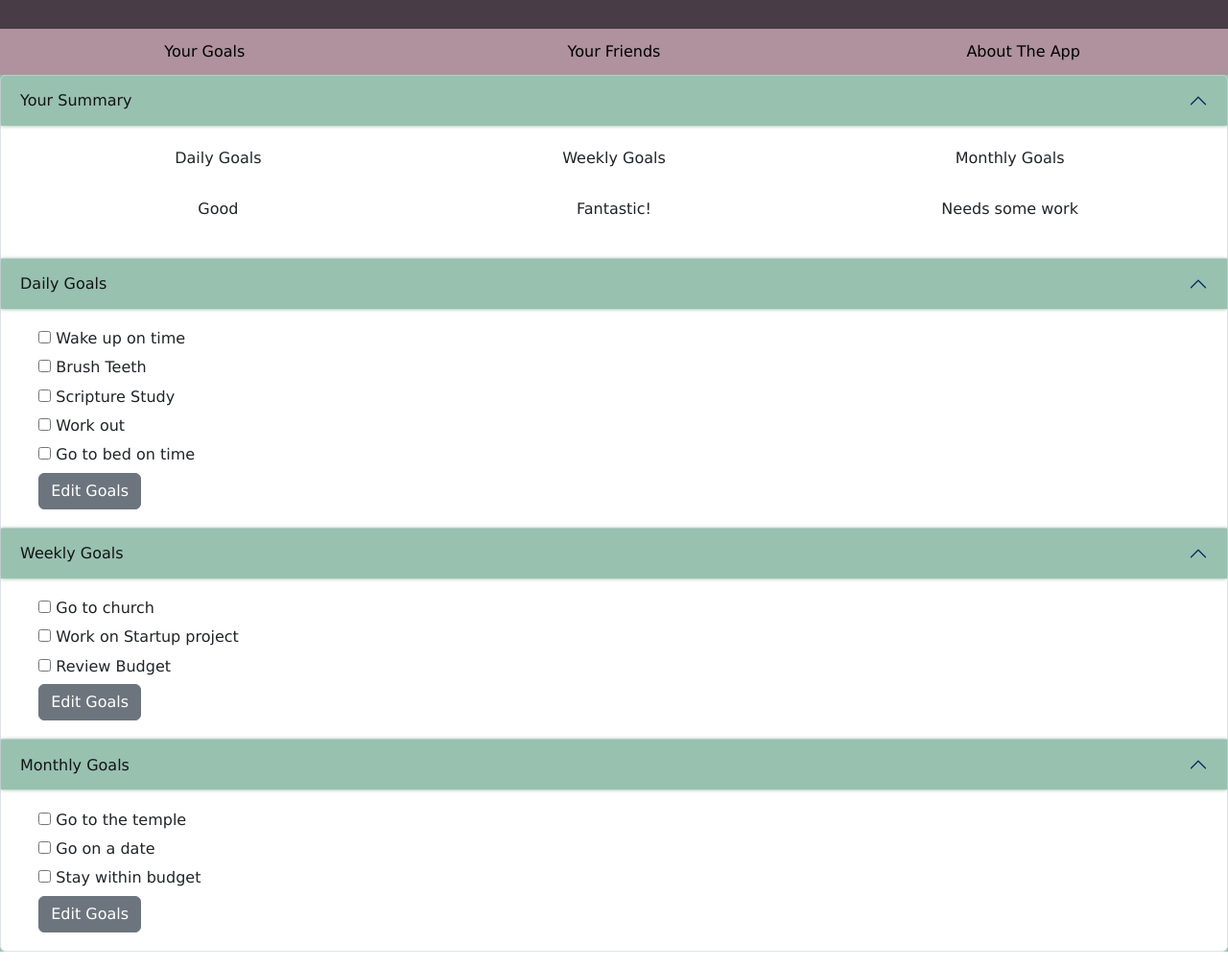
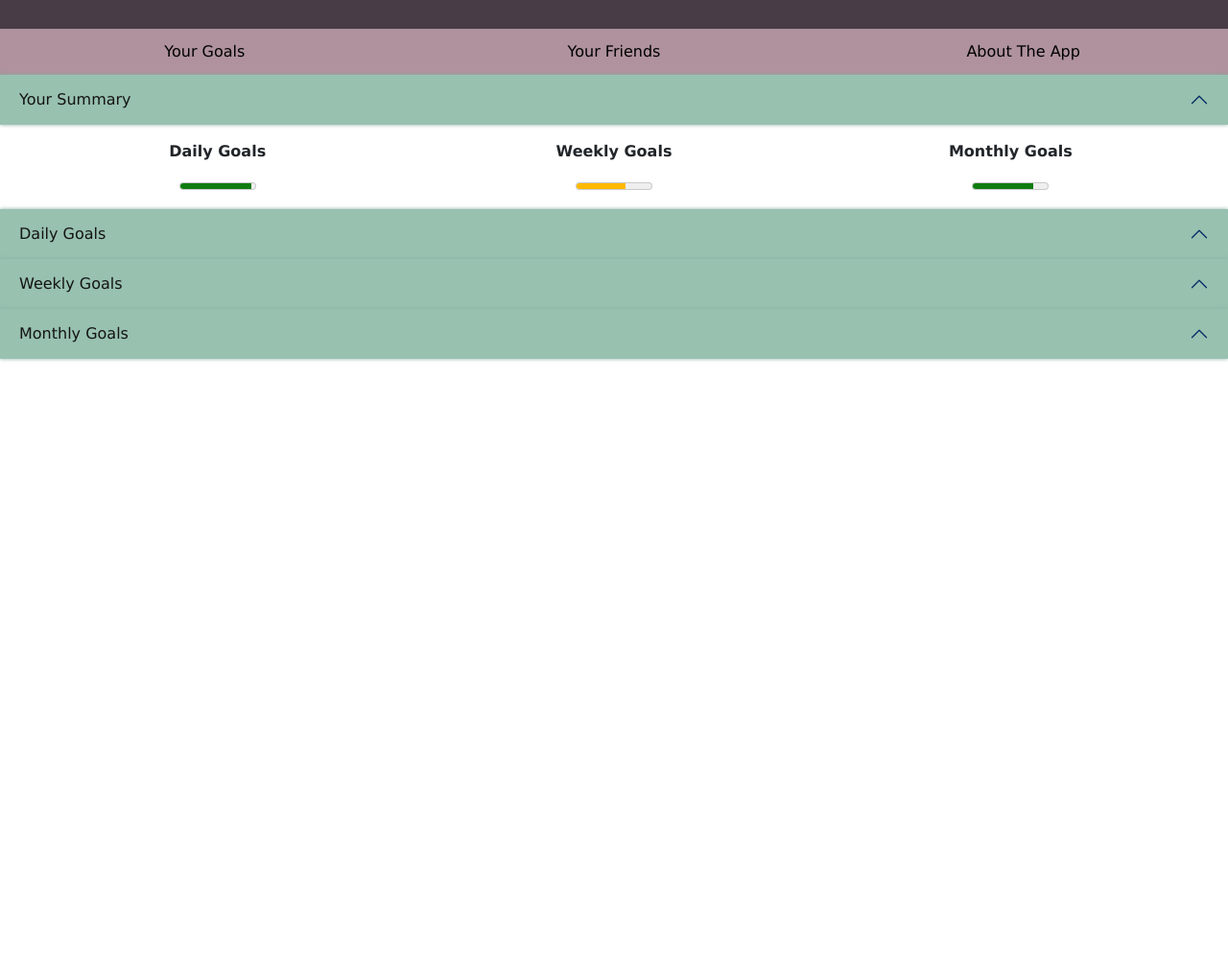
Before and after one commit to BeauYancey/startup, a plain HTML site: page index.html in a window 1280 px wide. Shown: the part 82-1090 px from the top of the page at 96% size. After the commit the page ends 800 px from the top, so only its background shows below. Drawn offline with nearby package versions, Linux system fonts and the light colour scheme.

Commit message:
enhanced functionality, updated styling

```diff
--- a/index.css
+++ b/index.css
@@ -47,6 +47,15 @@ body {
 }
 
 .accordion {
+    --bs-accordion-active-bg: var(--tertiary-color);
+    --bs-accordion-inner-border-radius: 0;
+}
+
+.accordion-item {
+    border: 0;
+}
+
+.accordion-button {
     background-color: var(--tertiary-color);
 }
 
@@ -55,7 +64,6 @@ body {
 }
 
 .accordion-button:not(.collapsed) {
-    background-color: var(--tertiary-color);
     color: rgb(20, 20, 20);
     box-shadow: 0 0 0.25rem #88AD9E;
 }
@@ -69,19 +77,18 @@ body {
 #summary {
     display: grid;
     grid-template-columns: 1fr 1fr 1fr;
-    align-items: center;
+    justify-items: center;
 }
 
 #summary > p {
     text-align:center;
-    padding: 0.4em;
+}
+
+#summary > .goal-type {
+    font-weight: bold;
 }
 
 .goal {
     margin-left: 1em;
     padding: 0.2em;
 }
-
-.hidden-add {
-    display: none;
-}
--- a/index.html
+++ b/index.html
@@ -36,12 +36,12 @@
 
           <div class="accordion-collapse collapse show" id="summary-collapse">
             <div class="accordion-body" id="summary">
-              <p>Daily Goals</p>
-              <p>Weekly Goals</p>
-              <p>Monthly Goals</p>
-              <p>Good</p>
-              <p>Fantastic!</p>
-              <p>Needs some work</p>
+              <p class="goal-type">Daily Goals</p>
+              <p class="goal-type">Weekly Goals</p>
+              <p class="goal-type">Monthly Goals</p>
+              <meter min="0" max="100" value="95" low="50" high="75" optimum="100"></meter>
+              <meter min="0" max="100" value="65" low="50" high="75" optimum="100"></meter>
+              <meter min="0" max="100" value="80" low="50" high="75" optimum="100"></meter>
             </div>
           </div>
         </div>
@@ -52,7 +52,7 @@
               Daily Goals
             </button>
           </h3>
-          <div class="accordion-collapse collapse show" id="daily-collapse">
+          <div class="accordion-collapse collapse collapse" id="daily-collapse">
             <div class="accordion-body">
               <div class="goal-list">
                 <div class="goal">
@@ -80,11 +80,13 @@
                   <label>Go to bed on time</label>
                 </div>
 
-                <div class="goal hidden-add">
+                <div id="edit-daily" class="goal collapse">
                   <input type="text" placeholder="Add a new goal" />
+                  <button class="btn btn-success" data-bs-toggle="collapse" data-bs-target="#edit-daily">Save Changes</button>
+                  <button class="btn btn-warning" data-bs-toggle="collapse" data-bs-target="#edit-daily">Cancel</button>
                 </div>
                 <div class="goal">
-                  <button class="btn btn-secondary">Edit Goals</button>
+                  <button class="btn btn-secondary" data-bs-toggle="collapse" data-bs-target="#edit-daily">Edit Goals</button>
                 </div>
               </div>
             </div>
@@ -97,7 +99,7 @@
               Weekly Goals
             </button>
           </h3>
-          <div class="accordion-collapse collapse show" id="weekly-collapse">
+          <div class="accordion-collapse collapse collapse" id="weekly-collapse">
             <div class="accordion-body">
               <div class="goal">
                 <input type="checkbox"> Go to church</input>
@@ -109,11 +111,13 @@
                 <input type="checkbox"> Review Budget</input>
               </div>
 
-              <div class="goal hidden-add">
+              <div id="edit-weekly" class="goal collapse">
                 <input type="text" placeholder="Add a new goal" />
+                <button class="btn btn-success" data-bs-toggle="collapse" data-bs-target="#edit-weekly">Save Changes</button>
+                <button class="btn btn-warning" data-bs-toggle="collapse" data-bs-target="#edit-weekly">Cancel</button>
               </div>
               <div class="goal">
-                <button class="btn btn-secondary">Edit Goals</button>
+                <button class="btn btn-secondary" data-bs-toggle="collapse" data-bs-target="#edit-weekly">Edit Goals</button>
               </div>
             </div>
           </div>
@@ -127,7 +131,7 @@
             </button>
           </h3>
 
-          <div class="accordion-collapse collapse show" id="monthly-collapse">
+          <div class="accordion-collapse collapse collapse" id="monthly-collapse">
             <div class="accordion-body">
               <div class="goal">
                 <input type="checkbox"> Go to the temple</input>
@@ -139,11 +143,13 @@
                 <input type="checkbox"> Stay within budget</input>
               </div>
 
-              <div class="goal hidden-add">
+              <div id="edit-monthly" class="goal collapse">
                 <input type="text" placeholder="Add a new goal" />
+                <button class="btn btn-success" data-bs-toggle="collapse" data-bs-target="#edit-monthly">Save Changes</button>
+                <button class="btn btn-warning" data-bs-toggle="collapse" data-bs-target="#edit-monthly">Cancel</button>
               </div>
               <div class="goal">
-                <button class="btn btn-secondary">Edit Goals</button>
+                <button class="btn btn-secondary" data-bs-toggle="collapse" data-bs-target="#edit-monthly">Edit Goals</button>
               </div>
             </div>
           </div>
```
